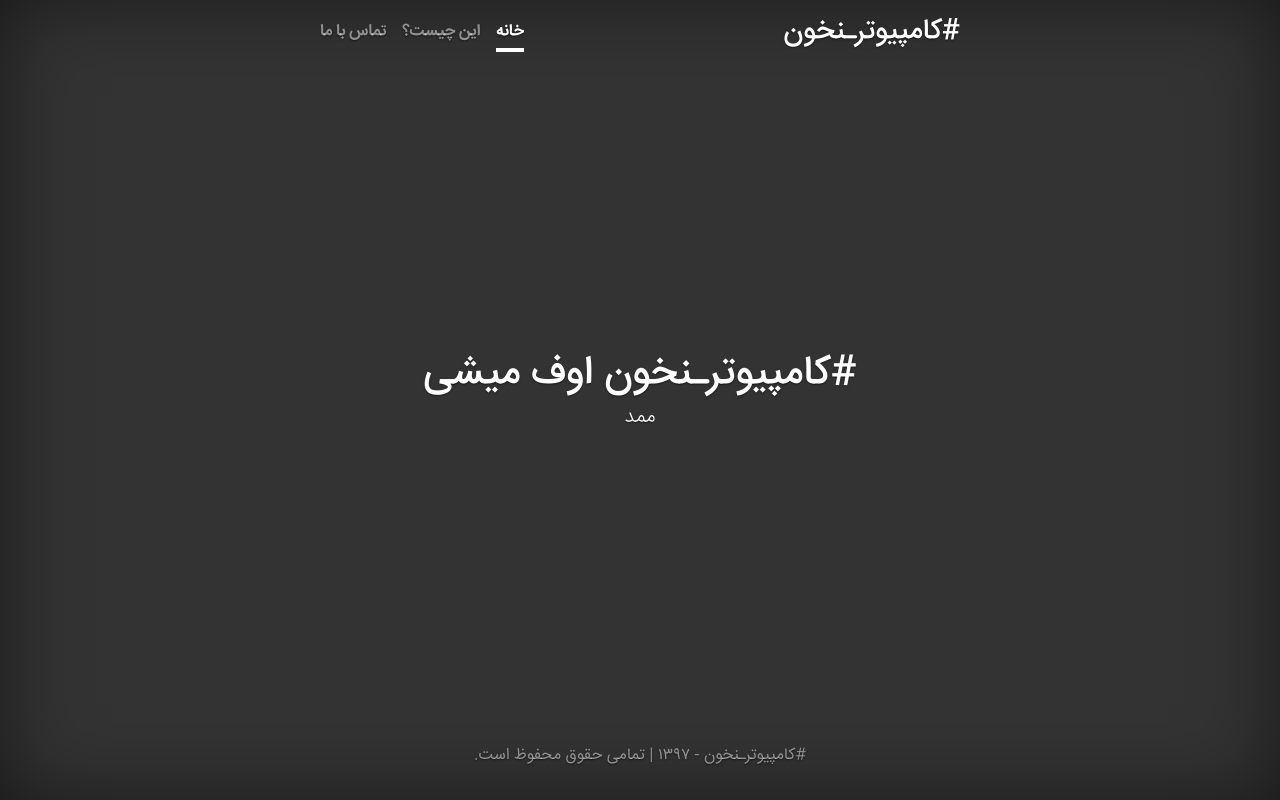
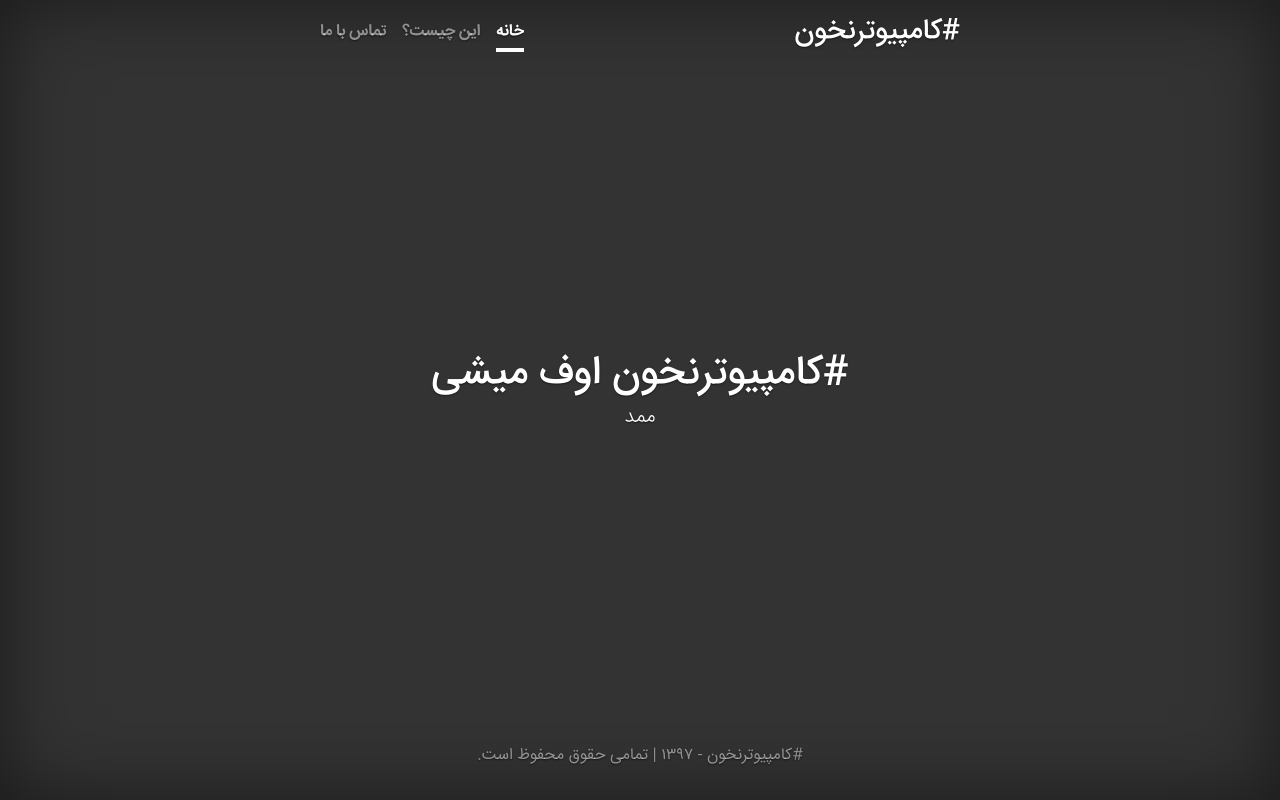
Before and after one commit to WhatIsCE/frontend_idea, a plain HTML site: page index.html in a window 1280 px wide. Drawn offline with nearby package versions, Linux system fonts and the light colour scheme.

Commit message:
changed website name

```diff
--- a/index.html
+++ b/index.html
@@ -9,7 +9,7 @@
 <head>
     <meta charset="utf-8">
     <meta http-equiv="X-UA-Compatible" content="IE=edge">
-    <title>: #کامپیوترـنخون :</title>
+    <title>#کامپیوترنخون</title>
     <meta name="description" content="کامپیوتر نخون!">
     <meta name="viewport" content="width=device-width, initial-scale=1">
     <link rel="stylesheet" href="./static/css/bootstrap.min.css">
@@ -25,7 +25,7 @@
             <header class="sitehead mb-auto">
                 <div class="inner">
                     <h3 class="sitehead-brand">
-                        #کامپیوترـنخون
+                        #کامپیوترنخون
 
                     </h3>
                     <nav class="nav nav-sitehead justify-content-center">
@@ -43,15 +43,15 @@
                         <h3 class="lead">سپهر </p>
                     </div>
                     <div  class="tweet" id="cn2">
-                        <h1 class="cover-heading">#کامپیوترـنخون اوف میشی</h1>
+                        <h1 class="cover-heading">#کامپیوترنخون اوف میشی</h1>
                         <h3 class="lead">ممد</p>
                     </div>
                     <div  class="tweet" id="cn3">
-                        <h1 class="cover-heading">#کامپیوترـنخون پسری که کامپیوتر میخونه لزوما جذاب نیست</h1>
+                        <h1 class="cover-heading">#کامپیوترنخون پسری که کامپیوتر میخونه لزوما جذاب نیست</h1>
                         <h3 class="lead">دختر زشت حسود</p>
                     </div>
                     <div  class="tweet" id="cn4">
-                        <h1 class="cover-heading">اگه نمیدونی لورم ایپسوم چیه #کامپیوترـنخون</h1>
+                        <h1 class="cover-heading">اگه نمیدونی لورم ایپسوم چیه #کامپیوترنخون</h1>
                         <h3 class="lead">لورم ایپسوم اعظم</p>
                     </div>
                 </div>
@@ -60,7 +60,7 @@
             </main>
             <footer class="sitefoot mt-auto">
                 <div class="inner">
-                    <p>#کامپیوترـنخون - ۱۳۹۷‌ | تمامی حقوق محفوظ است.
+                    <p>#کامپیوترنخون - ۱۳۹۷‌ | تمامی حقوق محفوظ است.
                 </div>
             </footer>
         </div>
```
